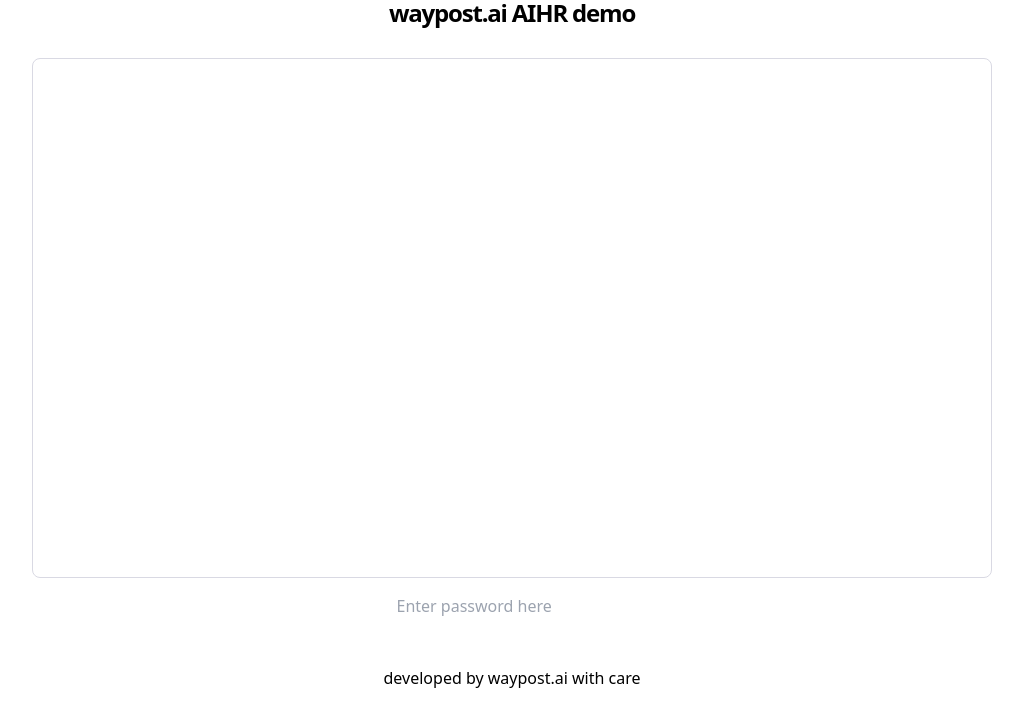
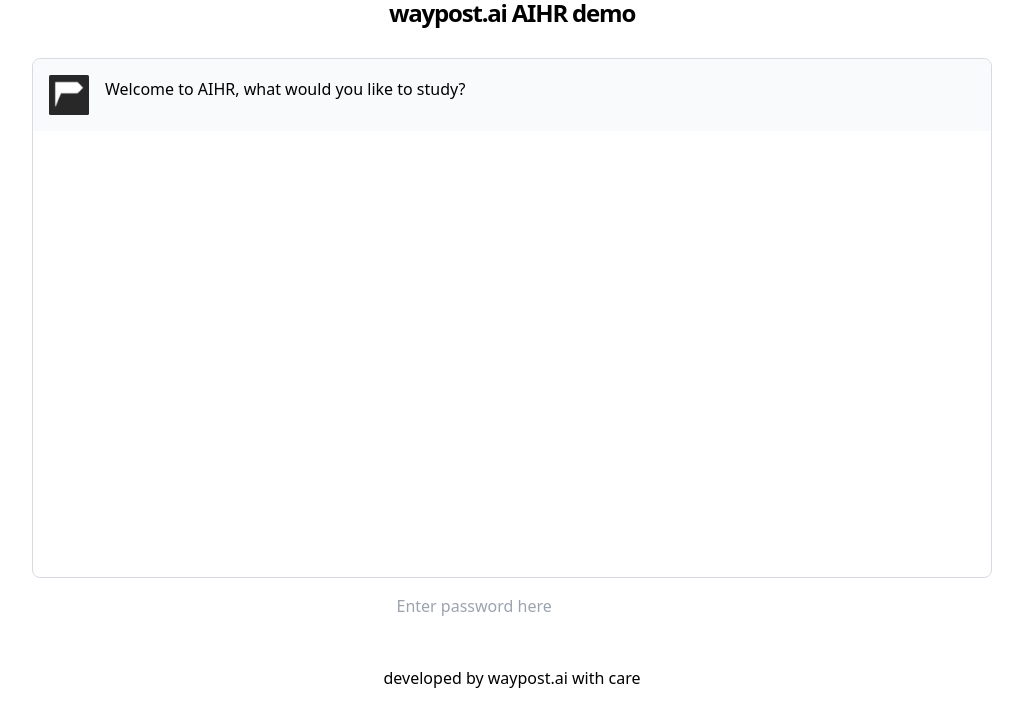
Before and after one commit to defreeze/waypost_AIHR, a Next.js app: page / in a window 1280 px wide. Shown: the top 726 px of the page, without its empty margins (128-1151 px from the left). Built offline with nearby package versions, Linux system fonts and the light colour scheme.

Commit message:
update CSS to not show scroll bar

```diff
--- a/styles/Home.module.css
+++ b/styles/Home.module.css
@@ -83,13 +83,8 @@
 .messagelist {
   width: 100%;
   height: 100%;
-  overflow-y: auto;
+  overflow-y: scroll;
   scrollbar-width: none;
-  /* For Firefox */
-  -ms-overflow-style: none;
-  /* For Internet Explorer and Edge */
-  display: none;
-  /* For Chrome, Safari, and Opera */
   border-radius: 0.5rem;
 }
 
```
